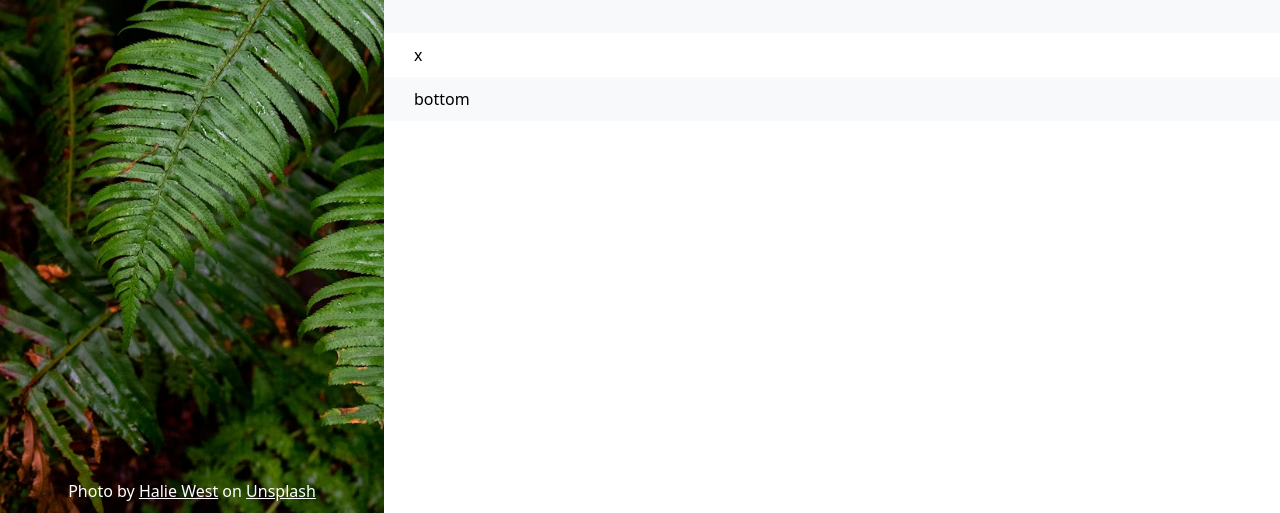
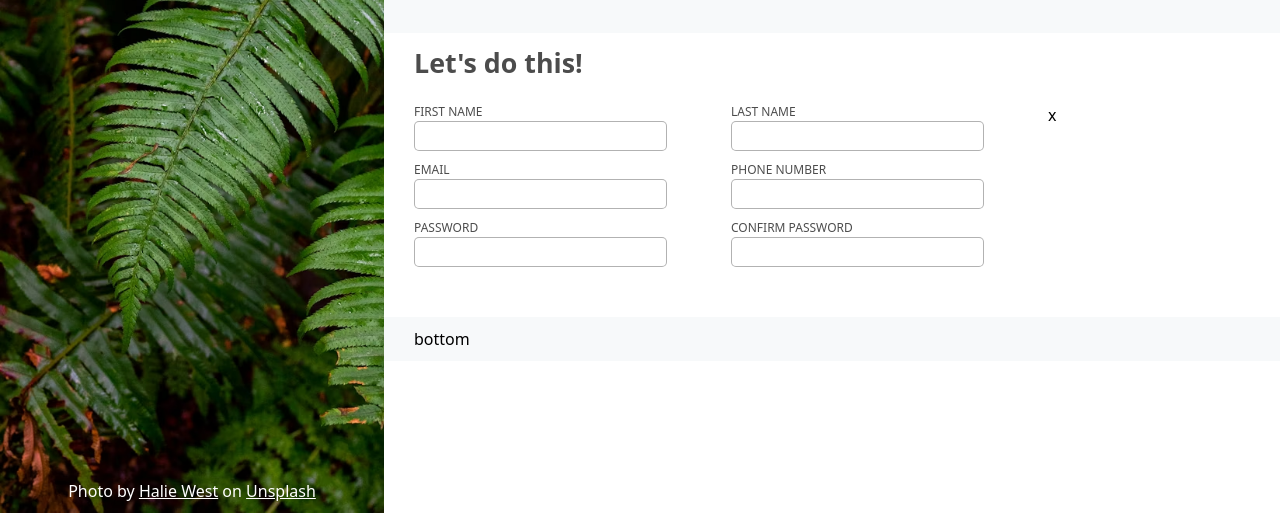
Before and after one commit to damasake3/project-signup-form, a website: page index.html in a window 1280 px wide. Shown: the part 287-800 px from the top of the page. Drawn offline with nearby package versions, Linux system fonts and the light colour scheme.

Commit message:
Mid Right Container Done
- Form has no validation yet though

```diff
--- a/index.html
+++ b/index.html
@@ -25,16 +25,45 @@
         <div class="right container">
 
             <div class="top container">
-                <p class="hero-text">This is not a real online service! You know you need something like this in your life to help you
+                <p class="hero-text">This is not a real online service! You know you need something like this in your
+                    life to help you
                     realize your deepest dreams.</p>
 
-                <p class="hero-text">Sign up  <i>now</i> to get started</p>
+                <p class="hero-text">Sign up <i>now</i> to get started</p>
 
                 <p class="hero-text" style="margin: 1.5em 0px;">You <i>know</i> you want to.</p>
 
             </div>
             <div class="mid container">
-                x
+                <h2>Let's do this!</h2>
+
+                <form action="" class="form-master">
+                    <div class="form-column">
+                        <label for="user-first-name" name="first-name">First Name</label>
+                        <input type="text" id="user-first-name">
+
+                        <label for="user-email" name="email">Email</label>
+                        <input type="text" id="user-email">
+
+                        <label for="user-password" name="password">Password</label>
+                        <input type="password" id="user-password">
+                    </div>
+
+                    <div class="form-column">
+                        <label for="user-last-name" name="last-name">Last Name</label>
+                        <input type="text" id="user-last-name">
+
+                        <label for="user-phone" name="phone-number">Phone Number</label>
+                        <input type="tel" id="user-phone">
+
+                        <label for="confirm-password" name="confirm-password">Confirm Password</label>
+                        <input type="password" id="confirm-password">
+                    </div>
+
+                    <div class="form-column">
+                        x
+                    </div>
+                </form>
             </div>
             <div class="bot container">bottom</div>
         </div>
--- a/style.css
+++ b/style.css
@@ -60,6 +60,8 @@ img {
 
 :root {
     --odin-gray: #f7f9fa;
+    --odin-color-70: rgba(0, 0, 0, 70%);
+    --odin-color-30: rgba(0, 0, 0, 30%);
 }
 
 .main.container {
@@ -106,6 +108,7 @@ img {
 
 .mid.container {
     background-color: white;
+    padding-bottom: 40px !important;
 }
 
 .hero {
@@ -125,6 +128,13 @@ img {
     font-weight: bold;
     color: white;
 }
+h2 {
+    font-size: 1.675rem;
+    font-weight: bold;
+    color: var(--odin-color-70);
+
+    padding-bottom: 20px;
+}
 
 .hero img {
     width: 60px;
@@ -134,7 +144,7 @@ img {
 p.hero-text {
     font-size: 1.5rem;
     font-weight: bold;
-    color: rgba(0, 0, 0, 80%);
+    color: var(--odin-color-70)  ;
 }
 
 .image.credit {
@@ -152,3 +162,34 @@ p.hero-text {
     color: blue;
     background-color: rgba(0, 0, 0, 50%);
 }
+
+.form-master {
+    display: flex;
+    flex-direction: row;
+}
+
+.form-column {
+    display: flex;
+    flex-direction: column;
+    flex: 1 0 30%;
+
+    padding-right: 4em;
+}
+
+label, input {
+    color: var(--odin-color-70);
+    font-weight: 500;
+}
+label {
+    text-transform: uppercase;
+    font-size: 12px;
+}
+input {
+    border: 1px solid var(--odin-color-30);
+    border-radius: 5px;
+
+    height: 30px;
+    padding: 0px 10px;
+
+    margin-bottom: 10px;
+}
```
